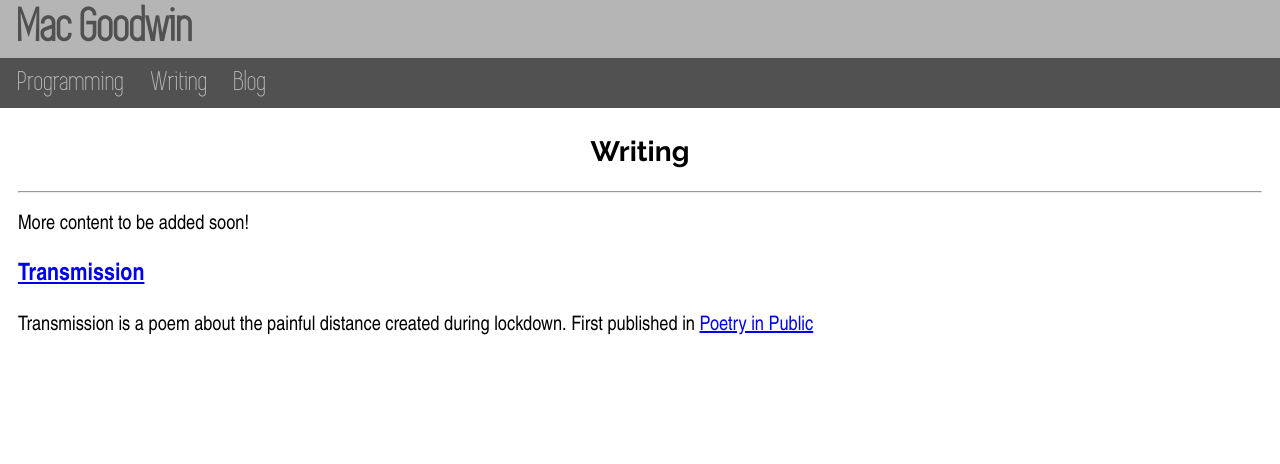
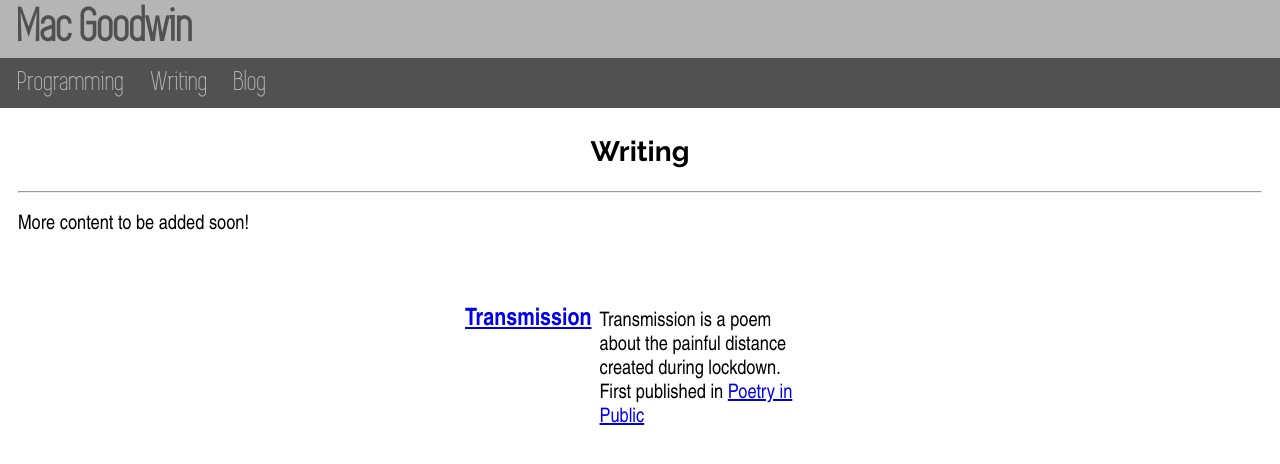
Before and after one commit to Twigonometry/mac-goodwin.com, a Jekyll site: the page built from mac-goodwin/writing.html, in a window 1280 px wide. Shown: the top 464 px of the page. Built offline with Jekyll 4.4.1, drawn with Linux system fonts in a browser that asks for light colours; some web fonts are replaced.

Commit message:
Adding option for custom stylesheets on pages

```diff
--- a/mac-goodwin/_includes/default-head.html
+++ b/mac-goodwin/_includes/default-head.html
@@ -1,3 +1,17 @@
 <link rel="stylesheet" href="/assets/css/main.css">
 <link href='https://fonts.googleapis.com/css?family=Bellota Text' rel='stylesheet'>
 <link href="https://fonts.googleapis.com/css2?family=Raleway:wght@700&display=swap" rel="stylesheet">
+
+<!--Code snippet adapted from https://jreel.github.io/per-page-custom-css-in-jekyll/-->
+{% if page.custom_css %}
+    {% for stylesheet in page.custom_css %}
+    <link rel="stylesheet" href="/assets/css/{{ stylesheet }}.css">
+    {% endfor %}
+{% endif %}
+
+{% if page.custom_font %}
+    {% for font_path in page.custom_font %}
+    <link href="{{ font_path }}" rel="stylesheet">
+    {% endfor %}
+{% endif %}
+<!--End of code snippet-->
--- a/mac-goodwin/_sass/showcases.scss
+++ b/mac-goodwin/_sass/showcases.scss
@@ -0,0 +1,33 @@
+#showcases {
+    display: flex;
+    flex-wrap: wrap;
+    justify-content: center;
+    width: 100%;
+}
+
+.writing-showcase, .programming-showcase {
+    width: 25%;
+    min-width: 350px;
+    display: flex;
+    margin: 2% 10px;
+    border-radius: 4px;
+}
+
+.writing-showcase .text, .programming-showcase .text {
+    margin: 0.5em;
+    min-width: 100px;
+}
+
+.programming-showcase img {
+    min-width: 200px;
+    max-width: 300px;
+    min-height: 100px;
+    max-height: 250px;
+    border-radius: 2px;
+    margin:0.7em 0.3em;
+    object-fit: cover;
+}
+
+.writing-showcase h3, .programming-showcase h3 {
+    font-weight: bold;
+}
--- a/mac-goodwin/assets/css/main.scss
+++ b/mac-goodwin/assets/css/main.scss
@@ -3,4 +3,3 @@
 
 @import "main";
 @import "subpages";
-@import "showcases";
--- /dev/null
+++ b/mac-goodwin/assets/css/showcases.scss
@@ -0,0 +1,4 @@
+---
+---
+
+@import "showcases";
--- a/mac-goodwin/programming.html
+++ b/mac-goodwin/programming.html
@@ -2,6 +2,7 @@
 layout: default
 title: Programming
 description: My programming portfolio, with links to source code and my thoughts on how the project evolved; cybersecurity, AI, web apps, and game design
+custom_css: showcases
 ---
 
 {% include programming_content.html %}
--- a/mac-goodwin/writing.html
+++ b/mac-goodwin/writing.html
@@ -13,7 +14,9 @@ description: My writing portfolio, with links to publications and my thoughts on
 
             <h3 id="title"><a href="{{ path }}">{{ item.title }}</a></h3>
 
-            <p id="description">{{ item.description }} First published in <a href="{{ item.first-pub-link }}">{{ item.first-pub-location }}</a></p>
+            <div class="text">
+                <p id="description">{{ item.description }} First published in <a href="{{ item.first-pub-link }}">{{ item.first-pub-location }}</a></p>
+            </div>
         </div>
     {% endfor %}
 </div>
```
Also changed, not shown: other parts of mac-goodwin/writing.html (+1 -0 lines).
